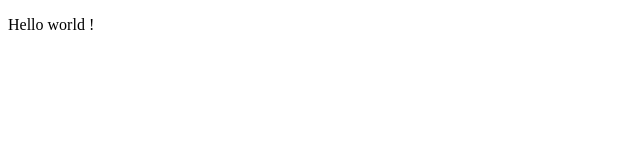
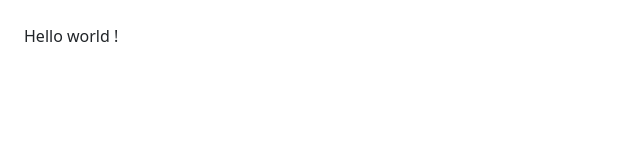
Before and after one commit to AristideEXE/aristideproriol, a website: page index.html in a window 1280 px wide. Shown: the whole page, without its empty margins (0-640 px from the left). Drawn offline with nearby package versions, Linux system fonts and the light colour scheme.

Commit message:
Ajoute Bootstrap au projet

```diff
--- a/index.html
+++ b/index.html
@@ -4,10 +4,12 @@
     <meta charset="UTF-8">
     <meta http-equiv="X-UA-Compatible" content="IE=edge">
     <meta name="viewport" content="width=device-width, initial-scale=1.0">
+    <link rel="stylesheet" href="node_modules/bootstrap/dist/css/bootstrap.min.css"/>
     <title>Accueil</title>
 </head>
 <body>
-    <p>Hello world !</p>
+    <p class="p-4">Hello world !</p>
     <script src="build/index.js" type="module"></script>
+    <script src="node_modules/bootstrap/dist/js/bootstrap.min.js"></script>
 </body>
 </html>
--- a/package.json
+++ b/package.json
@@ -20,5 +20,8 @@
   "devDependencies": {
     "@types/node": "^18.15.5",
     "typescript": "^5.0.2"
+  },
+  "dependencies": {
+    "bootstrap": "^5.2.3"
   }
 }
```
Also changed, not shown: 1 other file.
